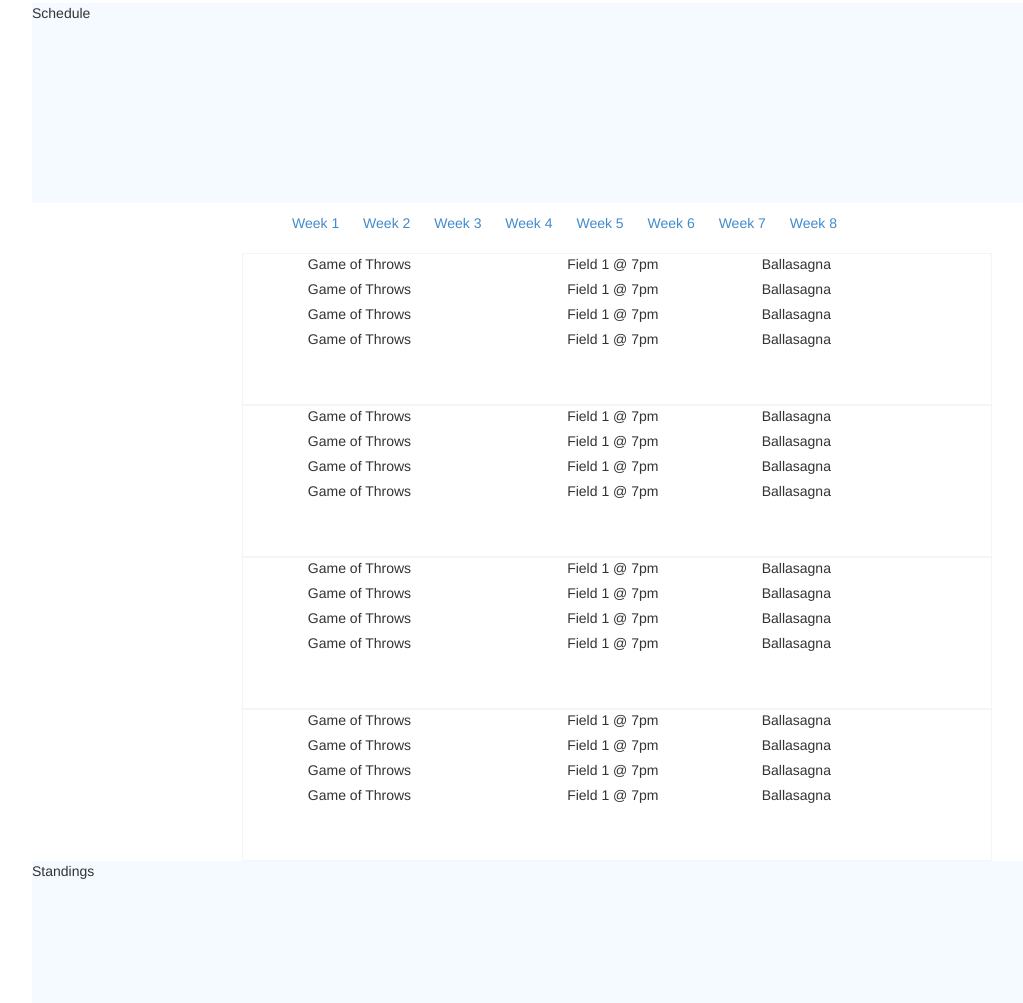
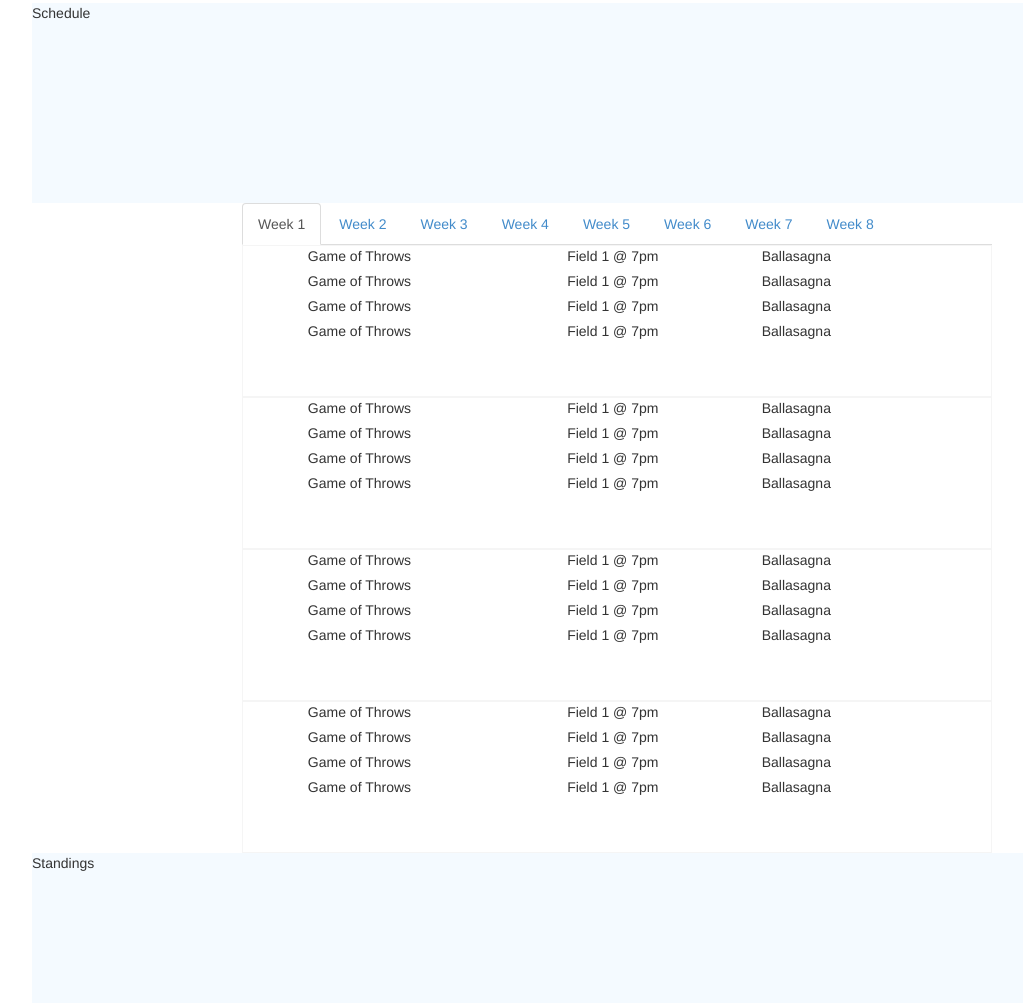
Before and after one commit to El-Jefe-Carne/tka, a plain HTML site: page index.htm in a window 1280 px wide. Shown: the part 1467-2470 px from the top of the page, without its empty margins (38-1061 px from the left). Drawn offline with nearby package versions, Linux system fonts and the light colour scheme.

Commit message:
Fixed the Jumbotron centering issue. added some assorted styles

```diff
--- a/css/global.css
+++ b/css/global.css
@@ -1,10 +1,15 @@
+body{
+    position:relative;
+}
+
 /*fold*/
-.set-table {
+.jumbo-table {
    display: table;
    width: 100%;
+   height:100%;
 }
 
-.set-cell {
+.jumbo-cell {
    display: table-cell;
    text-align: center;
    vertical-align: middle;
@@ -18,14 +23,14 @@ header {
 }
 
 /*week control*/
-.week-control {
+/*.week-control {
     list-style:none;
-}
+}*/
 
-.week-control li {
+/*.week-control li {
     display:inline-block;
     padding: 10px;
-}
+}*/
 
 .week-matches {
     padding-bottom: 50px;
--- a/index.htm
+++ b/index.htm
@@ -38,7 +38,6 @@
 </style>
 
 <body>
-
     <div class="jumbotron">
         <div id="jumbo-table">
             <div id="jumbo-cell">
@@ -52,7 +51,7 @@
             <div class="col-sm-2">&nbsp;</div>
             <div class="col-sm-8">
                 <!-- Nav tabs -->
-                <ul class="nav nav-tabs" role="tablist">
+                <ul class="nav nav-tabs" role="navigation">
                     <li class="active"><a href="#home" role="tab" data-toggle="tab">About</a></li>
                     <li><a href="#profile" role="tab" data-toggle="tab">Charity</a></li>
                     <li><a href="#messages" role="tab" data-toggle="tab">Rules</a></li>
@@ -76,8 +75,8 @@
                 <div class="row" id="schedule">
                     <div class="col-sm-2">&nbsp;</div>
                     <div class="col-sm-8">
-                        <!-- Nav tabs -->
-                        <ul class="week-control">
+                        <div class="weeks-nav-wrapper">
+                            <ul class="nav nav-tabs week-control" role="tablist">
                                 <li class="active"><a href="#week1">Week 1</a></li>
                                 <li><a href="#week2">Week 2</a></li>
                                 <li><a href="#week3">Week 3</a></li>
@@ -87,8 +86,8 @@
                                 <li><a href="#week7">Week 7</a></li>
                                 <li><a href="#week8">Week 8</a></li>
                             </ul>
+                        </div>
 
-                        <!-- Tab panes -->
                         <div class="week-matches" id="week1">
                             <div class="row">
                                 <div class="col-sm-1">&nbsp;</div>
@@ -349,7 +348,6 @@
     <!-- Bootstrap core JavaScript
     ================================================== -->
     <!-- Placed at the end of the document so the pages load faster -->
-
     <!--bootstrap-->
     <script src="js/bootstrap.min.js"></script>
     <!-- IE10 viewport hack for Surface/desktop Windows 8 bug -->
--- a/js/global.js
+++ b/js/global.js
@@ -4,12 +4,19 @@ $(document).ready(function () {
     $('.jumbotron').css('height', $(window).height() + 'px');
     $('#about').css('height', $(window).height() * .8 + 'px');
 
-    $("#jumbo-table").addClass("set-table");
-    $("#jumbo-cell").addClass("set-cell");
+    $("#jumbo-table").addClass("jumbo-table");
+    $("#jumbo-cell").addClass("jumbo-cell");
 
     //when the window resizes, resize the divs.
     $(window).resize(function(){
         $('.jumbotron').css('height', $(window).height() + 'px');
         $('#about').css('height', $(window).height() * .8 + 'px');
     });
+
+    $('body').scrollspy({ target: '.week-matches-wrapper' })
+
+    $('#myScrollspy').on('activate.bs.scrollspy', function () {
+        alert("YEYYYYYY");
+    })
+
 });
```
Lines whose indentation alone changed are shown as unchanged.
